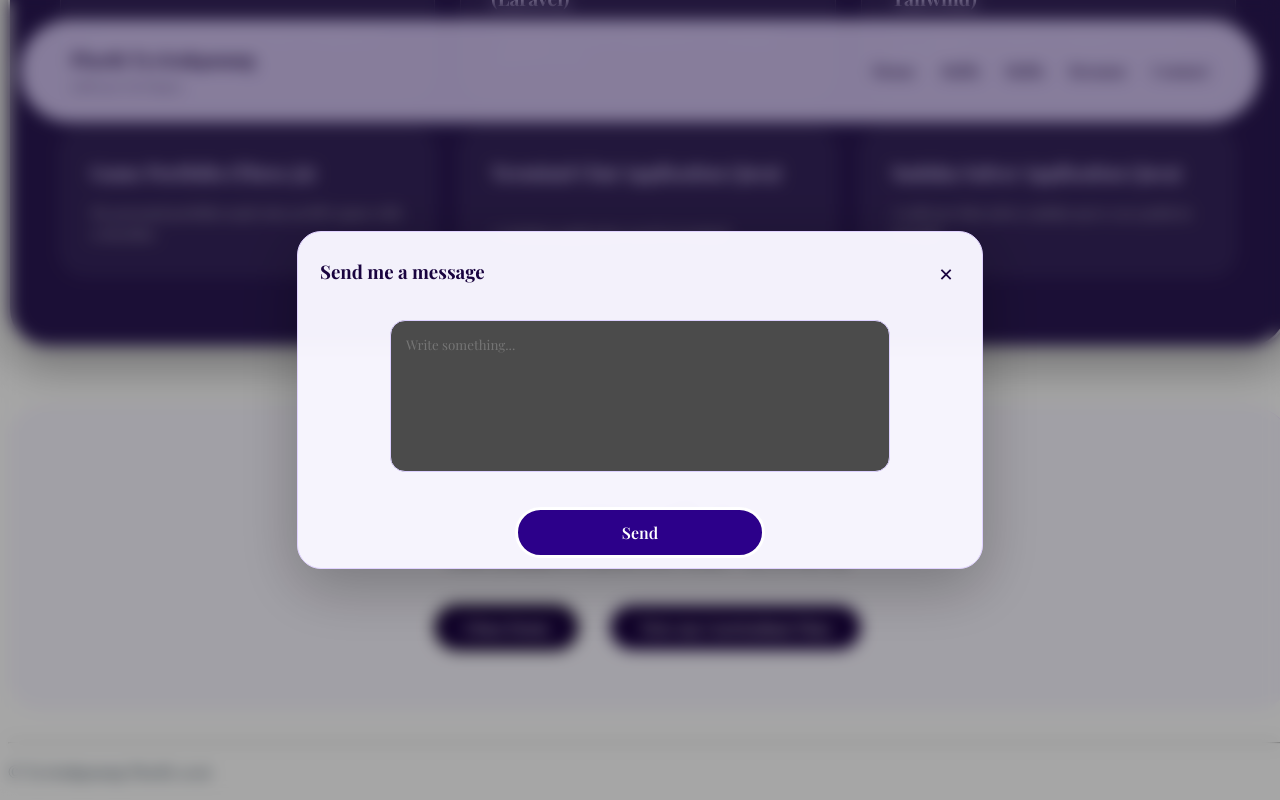
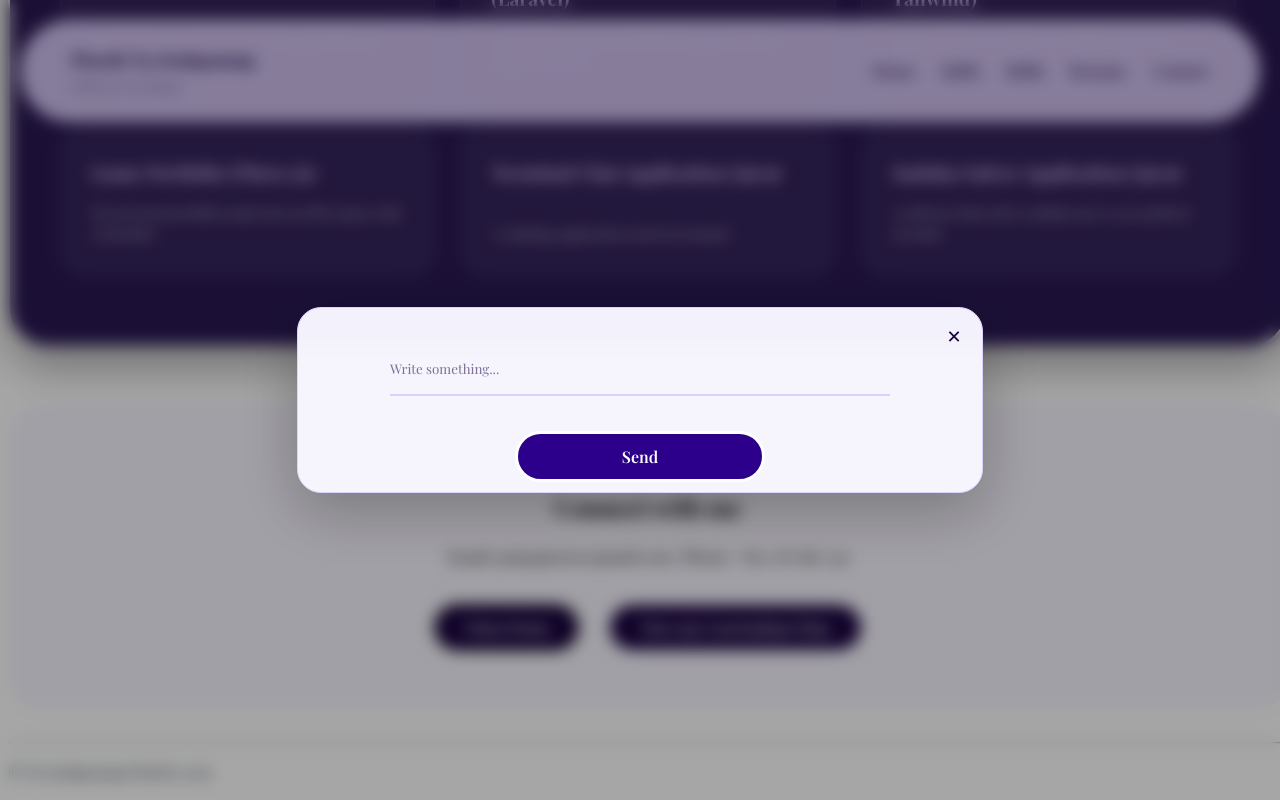
Before and after one commit to Numpang1812/react-portfolio, a React (Vite) app: page / in a window 1280 px wide. Both pictures are taken after a click on the button "Send me a Message". Shown: the part 1493-2293 px from the top of the page. Built offline with nearby package versions, Linux system fonts and the light colour scheme; a web font is replaced by a local one.

Commit message:
Implemented rate limiting, honeypots, XSS preventtion, payload sizes, and restricted CORS origins

```diff
--- a/src/home.css
+++ b/src/home.css
@@ -232,23 +232,13 @@
     border-radius: 24px;
     box-shadow: 0 18px 60px rgba(0, 0, 0, 0.25);
     padding: 22px 22px 10px;
-}
-
-.contact-modal-header {
-    display: flex;
-    align-items: center;
-    justify-content: space-between;
-    gap: 12px;
-    color: #19033f;
-}
-
-.contact-modal-header h3 {
-    margin: 0;
+    position: relative;
 }
 
 .contact-modal-close {
-    background: transparent;
-    border: none;
+    position: absolute;
+    top: 10px;
+    right: 10px;
     color: #19033f;
     font-size: 18px;
     line-height: 1;
@@ -257,6 +247,9 @@
     border-radius: 999px;
     cursor: pointer;
     transition: background 0.2s;
+    display: inline-flex;
+    align-items: center;
+    justify-content: center;
 }
 
 .contact-modal-close:hover {
@@ -274,18 +267,34 @@
 }
 
 .contact-form textarea {
-    padding: 15px;
-    background-color: rgb(75, 75, 75);
-    border-radius: 15px;
-    border: 1px solid #dcd0ff;
-    height: 120px;
+    padding: 0;
+    background: transparent;
+    border: none;
+    border-bottom: 2px solid #dcd0ff;
+    border-radius: 0;
+    height: fit-content;
     font-family: inherit;
     resize: none;
+    outline: none;
+    color: #19033f;
+}
+
+.contact-form textarea::placeholder {
+    color: rgba(25, 3, 63, 0.55);
+}
+
+.contact-form textarea:focus {
+    border-bottom-color: #19033f;
 }
 
 .contact-form button {
     width:50%;
     align-self: center;
+    background: transparent;
+    color: #646cff;
+    border: 1px solid #646cff;
+    padding: 8px 20px;
+    border-radius: 20px;
     background: hsl(259, 100%, 27%) ;
     color: white;
     border: 3px solid ;
--- a/src/home.tsx
+++ b/src/home.tsx
@@ -71,7 +71,7 @@ function Home() {
             <div className='main-footer'>
                 <Footer />
             </div>
-            <Divider/>
+            <Divider />
             <p>&copy; Tyvirakpoung Piseth 2026</p>
 
         </div>
@@ -166,6 +166,7 @@ function Footer() {
     const [isSending, setIsSending] = useState(false);
     const [sendError, setSendError] = useState<string | null>(null);
     const [sendSuccess, setSendSuccess] = useState(false);
+    const [honeypot, setHoneypot] = useState(''); // Only bots will fill this!
 
     useEffect(() => {
         if (!isFormVisible) return;
@@ -197,7 +198,7 @@ function Footer() {
             const res = await fetch('/api/contact', {
                 method: 'POST',
                 headers: { 'Content-Type': 'application/json' },
-                body: JSON.stringify({ message }),
+                body: JSON.stringify({ message, website_confirm: honeypot }), // Include honeymoon field (named 'website_confirm' to fool bots)
             });
 
             const data = await res.json().catch(() => null);
@@ -208,7 +209,12 @@ function Footer() {
 
             setSendSuccess(true);
             setMessage('');
+
+            // Keep the modal open for 2 seconds to show 'Sent!'
+            setTimeout(() => {
                 setIsFormVisible(false);
+                setSendSuccess(false);
+            }, 2000);
         } catch (err) {
             setSendError(String(err));
         } finally {
@@ -216,7 +222,7 @@ function Footer() {
         }
     };
 
-    function viewCV(){
+    function viewCV() {
         window.open(CV)
     }
 
@@ -251,17 +257,18 @@ function Footer() {
                         aria-label='Contact form'
                         onClick={(e) => e.stopPropagation()}
                     >
-                        <div className='contact-modal-header'>
-                            <h3>Send me a message</h3>
-                            <button
-                                type='button'
+                        <span
                             className='contact-modal-close'
                             onClick={() => setIsFormVisible(false)}
+                            role='button'
+                            tabIndex={0}
                             aria-label='Close'
+                            onKeyDown={(e) => {
+                                if (e.key === 'Enter' || e.key === ' ') setIsFormVisible(false);
+                            }}
                         >
                             ✕
-                            </button>
-                        </div>
+                        </span>
 
                         <form className='contact-form' onSubmit={handleSubmit}>
                             <textarea
@@ -269,6 +276,16 @@ function Footer() {
                                 onChange={(e) => setMessage(e.target.value)}
                                 placeholder="Write something..."
                                 required
+                            />
+                            {/* Stealthy Honeypot field: invisible to humans, fills by bots */}
+                            <input
+                                type="text"
+                                name="website_confirm"
+                                value={honeypot}
+                                onChange={(e) => setHoneypot(e.target.value)}
+                                style={{ display: 'none' }}
+                                tabIndex={-1}
+                                autoComplete="off"
                             />
                             <button type="submit" disabled={isSending}>
                                 {isSending ? 'Sending...' : 'Send'}
```
Also changed, not shown: package.json (+7 -2 lines), 2 other files (tests, documents, lock files or other folders). Lines whose indentation alone changed are shown as unchanged.
